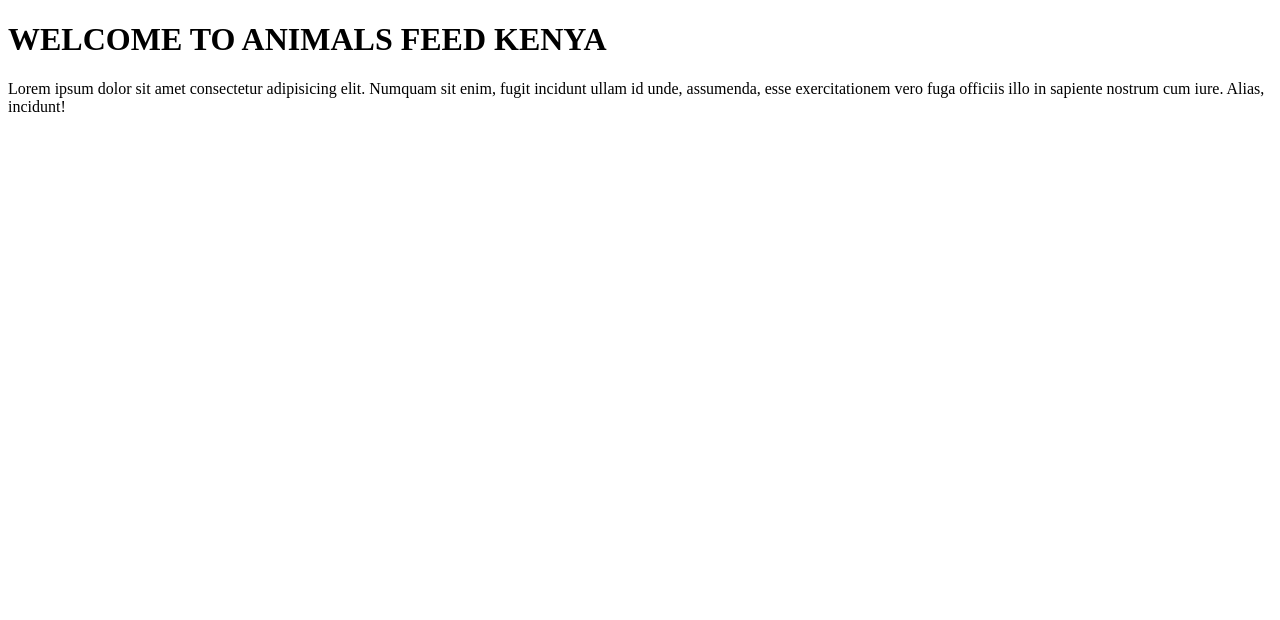
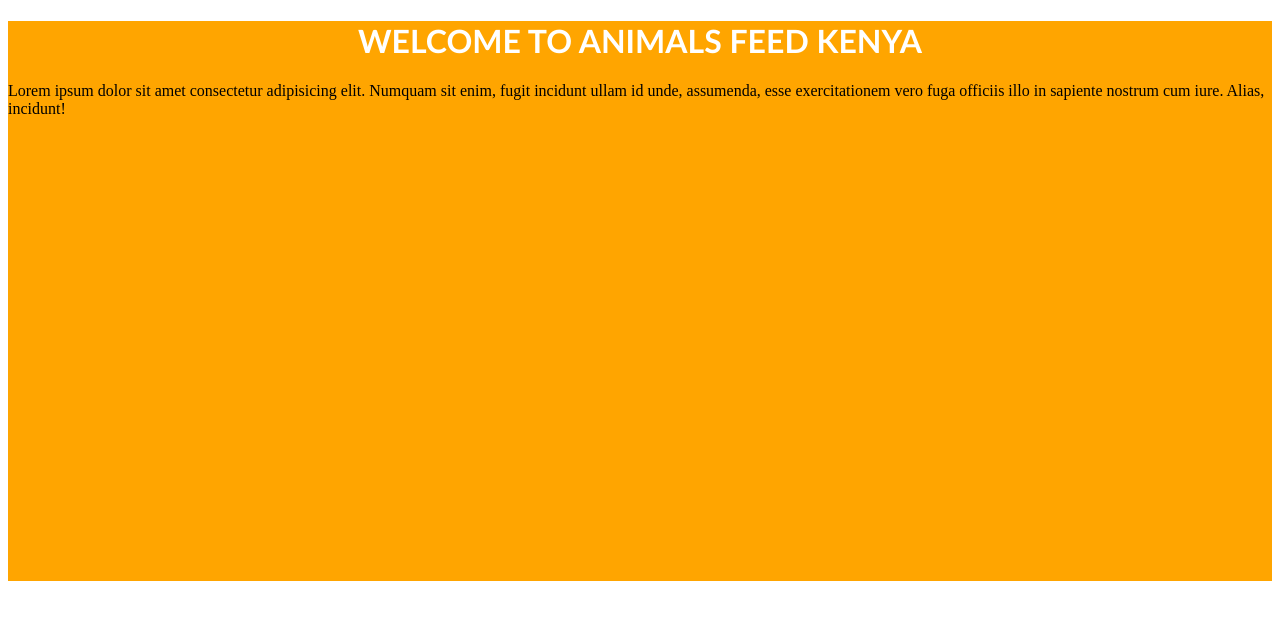
Before and after one commit to J-ciza17/animalsfeed, a plain HTML site: page index.html in a window 1280 px wide. Drawn offline with Linux system fonts and the light colour scheme.

Commit message:
this is style s1

```diff
--- a/index.html
+++ b/index.html
@@ -8,7 +8,12 @@
     <link rel="shortcut icon" href="img/logo.png" type="image/x-icon">
 </head>
 <body>
-    <h1>WELCOME TO ANIMALS FEED KENYA</h1>
+    <div class="container">
+        <h1>WELCOME TO ANIMALS FEED KENYA</h1>
     <P>Lorem ipsum dolor sit amet consectetur adipisicing elit. Numquam sit enim, fugit incidunt ullam id unde, assumenda, esse exercitationem vero fuga officiis illo in sapiente nostrum cum iure. Alias, incidunt!</P>
+
+
+    </div>
+
 </body>
 </html>
--- a/style.css
+++ b/style.css
@@ -0,0 +1,12 @@
+.container {
+    width: 100%;
+    height: 70vh;
+    background: orange;
+}
+
+h1 {
+    text-align: center;
+    color: white;
+    font-family: 'Trebuchet MS', 'Lucida Sans Unicode', 'Lucida Grande', 'Lucida Sans', Arial, sans-serif;
+
+}
```
